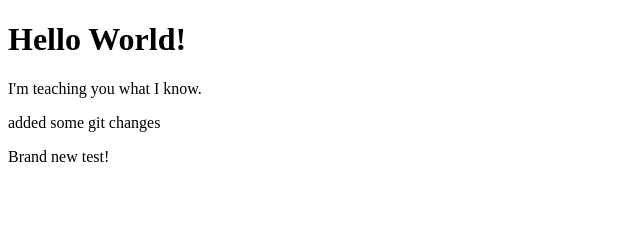
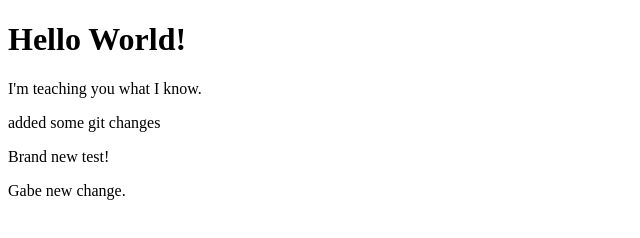
Before and after one commit to gharesco/gabe_demo, a plain HTML site: page index.html in a window 1280 px wide. Shown: the whole page, without its empty margins (0-640 px from the left). Drawn offline with Linux system fonts and the light colour scheme.

Commit message:
gabe change

```diff
--- a/index.html
+++ b/index.html
@@ -12,6 +12,7 @@
     </p>
     <p>added some git changes</p>
     <P>Brand new test!</P>
+    <p>Gabe new change.</p>
 </body>
 
 </html>
```
